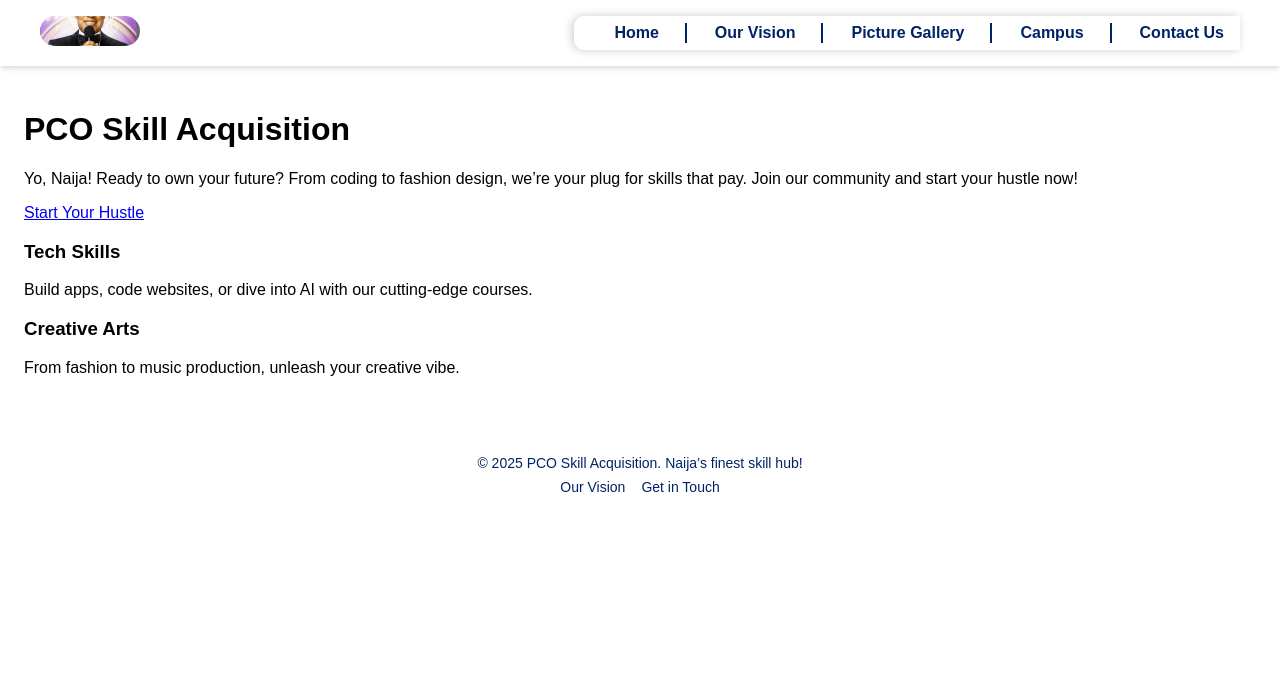
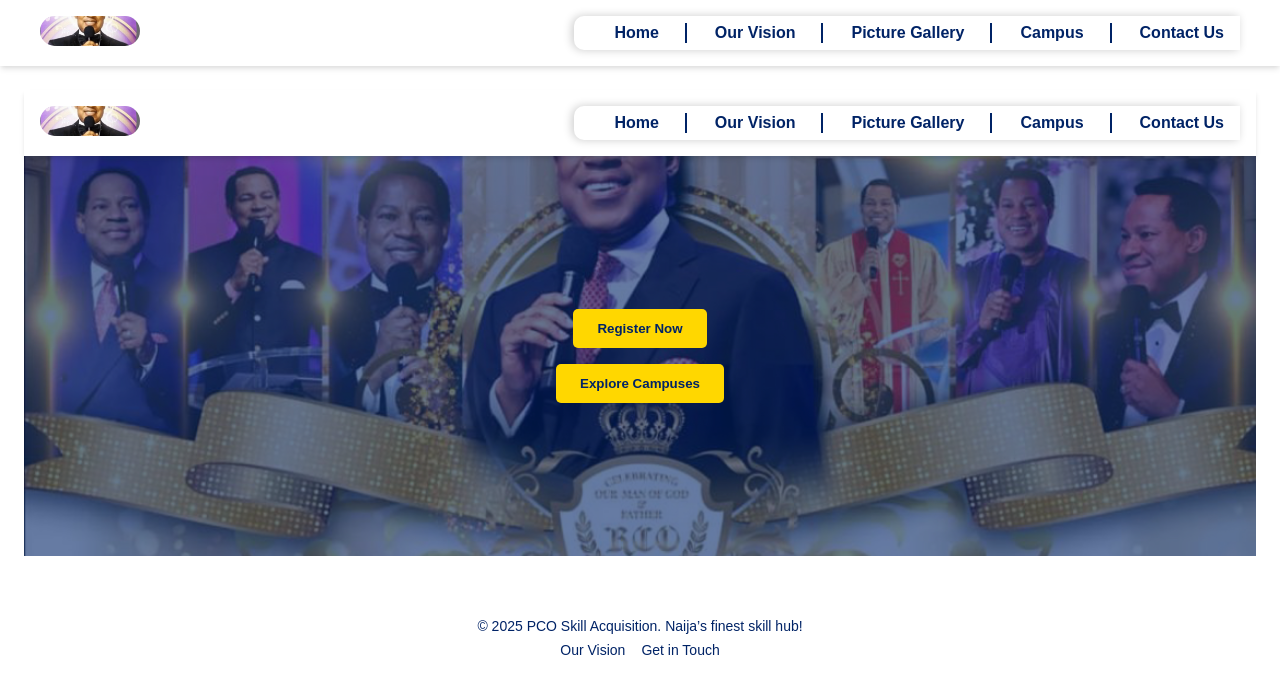
Before and after one commit to pco-skill-acquisition/pcoskillacquisition, a Next.js app: page / in a window 1280 px wide. Shown: the top 694 px of the page. Built offline with nearby package versions, Linux system fonts and the light colour scheme.

Commit message:
Add homepage with top section featuring image1 background and Register Now/Explore Campuses buttons

```diff
--- /dev/null
+++ b/app/homepage.module.css
@@ -0,0 +1,58 @@
+.topSection {
+  position: relative;
+  height: 400px;
+  background: url("/image1.jpg") no-repeat center center/cover;
+  display: flex;
+  justify-content: center;
+  align-items: center;
+}
+
+.overlay {
+  position: absolute;
+  top: 0;
+  left: 0;
+  width: 100%;
+  height: 100%;
+  background: rgba(
+    0,
+    35,
+    102,
+    0.6
+  ); /* Semi-transparent overlay with primary color */
+  display: flex;
+  justify-content: center;
+  align-items: center;
+  flex-direction: column;
+  gap: 1rem;
+}
+
+.registerButton,
+.exploreButton {
+  background-color: #ffd700; /* Accent color */
+  color: #002366; /* Primary color */
+  border: none;
+  padding: 0.75rem 1.5rem;
+  border-radius: 5px;
+  font-family: "Montserrat", sans-serif;
+  font-weight: bold;
+  cursor: pointer;
+  transition: background-color 0.3s ease, transform 0.2s ease;
+}
+
+.registerButton:hover,
+.exploreButton:hover {
+  background-color: #ffc107; /* Slightly darker accent on hover */
+  transform: scale(1.05);
+}
+
+@media (max-width: 640px) {
+  .topSection {
+    height: 300px;
+  }
+
+  .registerButton,
+  .exploreButton {
+    padding: 0.5rem 1rem;
+    font-size: 0.9rem;
+  }
+}
--- a/app/page.tsx
+++ b/app/page.tsx
@@ -1,34 +1,18 @@
-import Link from 'next/link';
+import Navbar from './components/Navbar';
+import styles from './homepage.module.css';
 
 export default function Home() {
   return (
-    <div className="min-h-screen flex flex-col items-center justify-center bg-primary text-secondary-white px-4">
-      <h1 className="text-3xl sm:text-5xl font-extrabold mb-4 text-center leading-tight">
-        PCO Skill Acquisition
-      </h1>
-      <p className="text-base sm:text-lg max-w-xl text-center mb-6">
-        Yo, Naija! Ready to own your future? From coding to fashion design, we’re your plug for skills that pay. Join our community and start your hustle now!
-      </p>
-      <Link
-        href="/courses"
-        className="px-6 py-3 bg-accent text-primary rounded-full font-semibold hover:bg-yellow-400 transition-colors duration-200 text-sm sm:text-base shadow-md"
-      >
-        Start Your Hustle
-      </Link>
-      <div className="mt-8 grid grid-cols-1 sm:grid-cols-2 gap-4 max-w-2xl">
-        <div className="bg-deep-navy p-4 rounded-lg text-center shadow-md">
-          <h3 className="text-lg sm:text-xl font-bold mb-2">Tech Skills</h3>
-          <p className="text-sm sm:text-base">
-            Build apps, code websites, or dive into AI with our cutting-edge courses.
-          </p>
-        </div>
-        <div className="bg-deep-navy p-4 rounded-lg text-center shadow-md">
-          <h3 className="text-lg sm:text-xl font-bold mb-2">Creative Arts</h3>
-          <p className="text-sm sm:text-base">
-            From fashion to music production, unleash your creative vibe.
-          </p>
-        </div>
-      </div>
-    </div>
+    <>
+      <Navbar />
+      <main>
+        <section className={styles.topSection}>
+          <div className={styles.overlay}>
+            <button className={styles.registerButton}>Register Now</button>
+            <button className={styles.exploreButton}>Explore Campuses</button>
+          </div>
+        </section>
+      </main>
+    </>
   );
 }
```
